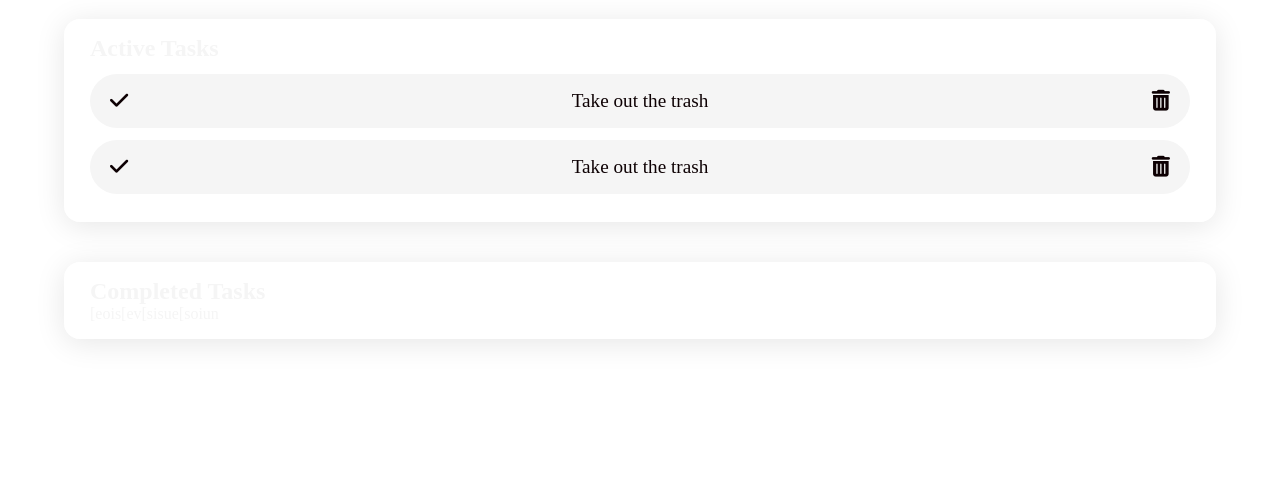
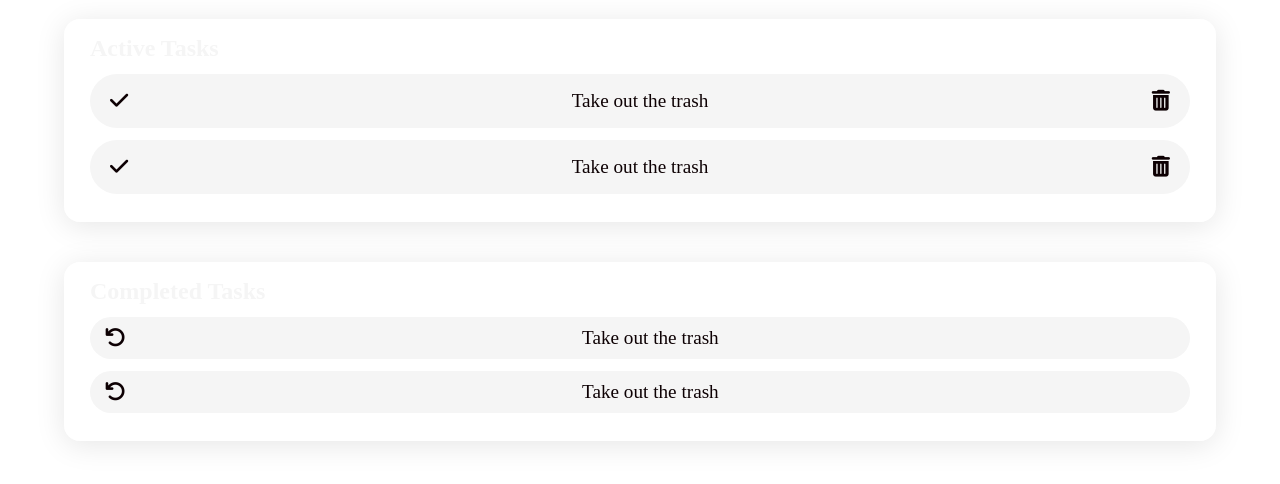
Before and after one commit to Lord-Nickelbottoms/To-Do-List, a plain HTML site: page index.html in a window 1280 px wide. Shown: the part 58-542 px from the top of the page. Drawn offline with Linux system fonts and the light colour scheme.

Commit message:
added items for completed task list

```diff
--- a/index.html
+++ b/index.html
@@ -55,7 +55,26 @@
         <h2>Completed Tasks</h2>
 
         <div class="completed-task-list">
-            <p>[eois[ev[sisue[soiun</p>
+
+            <div class="task completed-task">
+
+                <div class="undo-button">
+                    <i class="fa-solid fa-arrow-rotate-left undo"></i>
+                </div>
+
+                <p class="task-information">Take out the trash</p>
+
+            </div>
+
+            <div class="task completed-task">
+
+                <div class="undo-button">
+                    <i class="fa-solid fa-arrow-rotate-left undo"></i>
+                </div>
+
+                <p class="task-information">Take out the trash</p>
+
+            </div>
         </div>
 
     </div>
```
